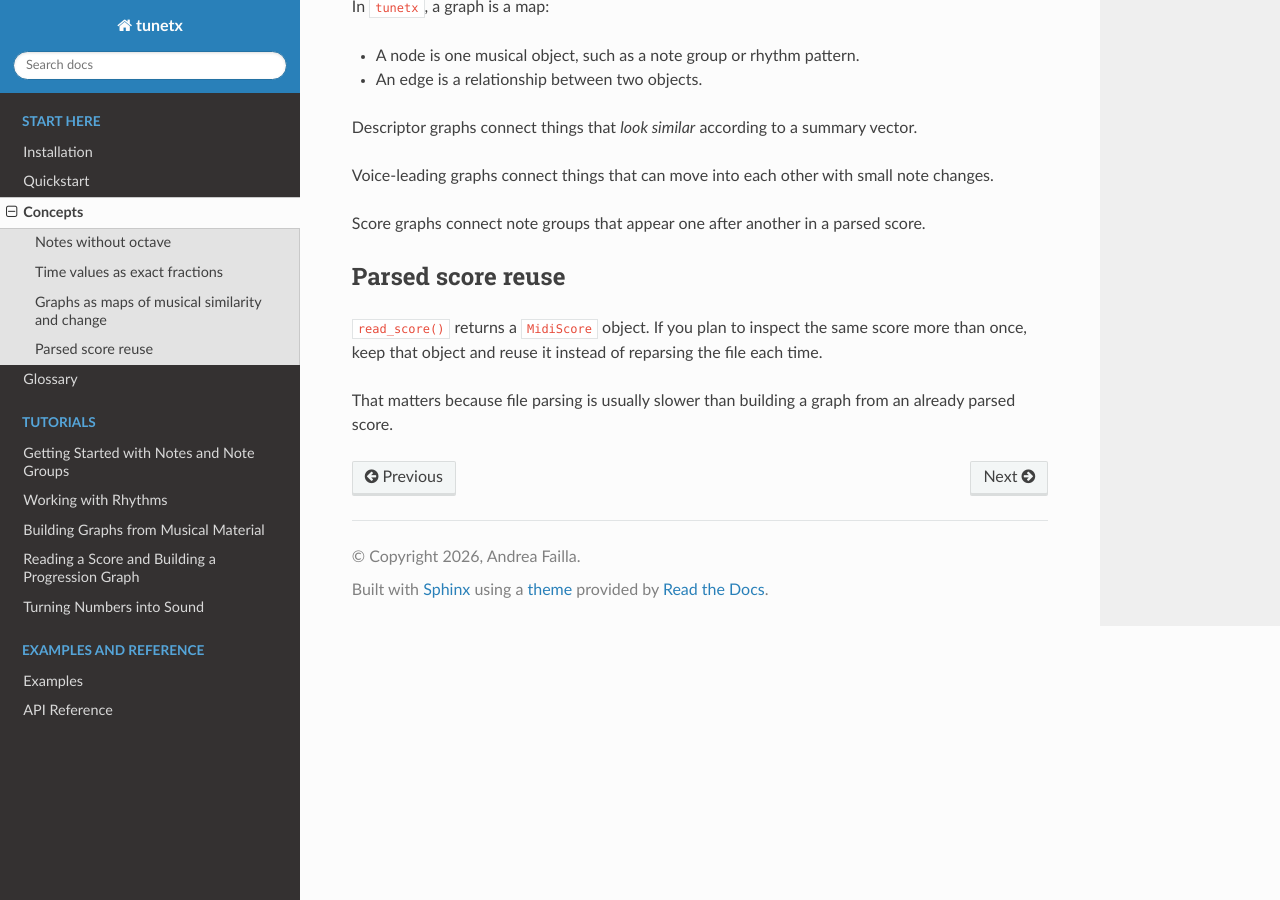
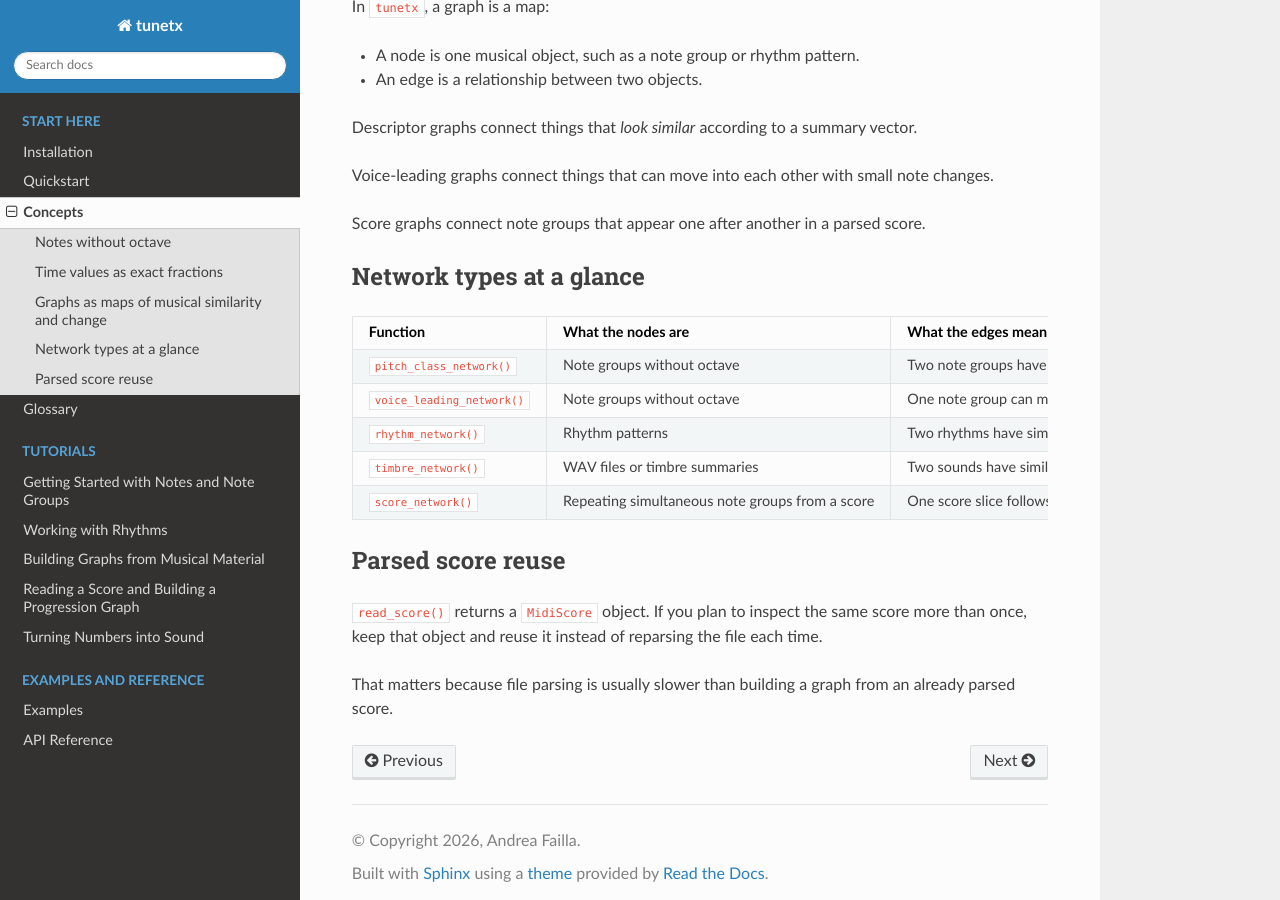
Before and after one commit to andreafailla/tunetx, a Sphinx documentation site: the page built from docs/concepts.md, in a window 1280 px wide and 900 px high, scrolled down 674 px. Built offline with Sphinx 7.4.7 and the Read the Docs theme 3.1.0, drawn with Linux system fonts in a browser that asks for light colours.

Commit message:
Add network comparison table to concepts docs

```diff
--- a/docs/concepts.md
+++ b/docs/concepts.md
@@ -29,6 +29,16 @@ Voice-leading graphs connect things that can move into each other with small not
 
 Score graphs connect note groups that appear one after another in a parsed score.
 
+## Network types at a glance
+
+| Function | What the nodes are | What the edges mean | Best for |
+| --- | --- | --- | --- |
+| `pitch_class_network()` | Note groups without octave | Two note groups have similar descriptor vectors | Comparing note-group shape |
+| `voice_leading_network()` | Note groups without octave | One note group can move to another with small note changes | Studying harmonic motion |
+| `rhythm_network()` | Rhythm patterns | Two rhythms have similar descriptor vectors | Comparing note-length patterns |
+| `timbre_network()` | WAV files or timbre summaries | Two sounds have similar lightweight timbre features | Comparing sound character |
+| `score_network()` | Repeating simultaneous note groups from a score | One score slice follows another in time | Studying progression in a real piece |
+
 ## Parsed score reuse
 
 `read_score()` returns a `MidiScore` object. If you plan to inspect the same score more than once, keep that object and reuse it instead of reparsing the file each time.
```
